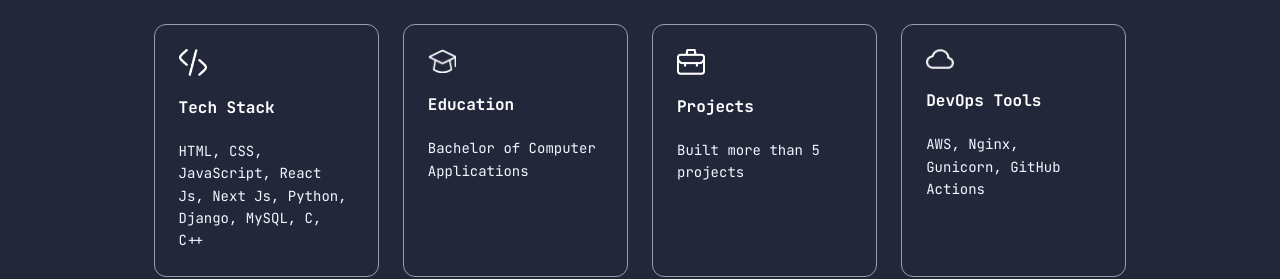
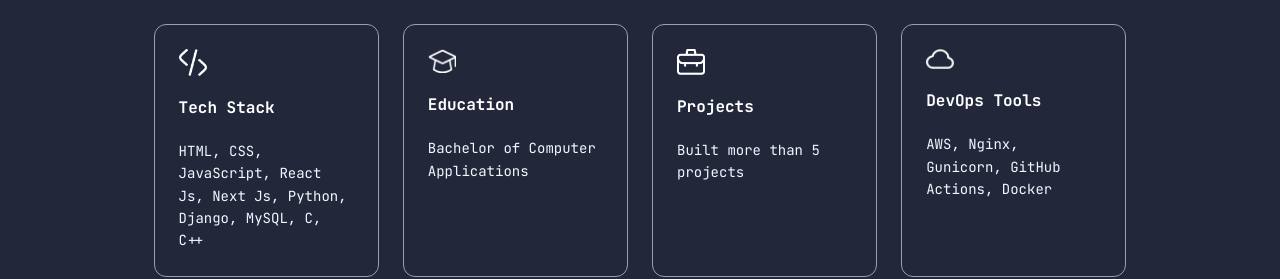
Before and after one commit to Sumnayak-Dev007/Portfolio, a Next.js app in the folder portfolio/: page / in a window 1280 px wide. Shown: the part 1200-1479 px from the top of the page. Built offline with nearby package versions, Linux system fonts and the light colour scheme.

Commit message:
contact section

```diff
--- a/portfolio/app/components/Contact.jsx
+++ b/portfolio/app/components/Contact.jsx
@@ -119,7 +119,7 @@
           whileInView={{ opacity: 1 }}
           transition={{ delay: 0.7, duration: 0.5 }}
           className="text-gray-400 max-w-4xl mx-auto text-sm sm:text-base">
-            Whether it's a project, collaboration, or just a tech chat, I'm all ears.
+            Whether it's a project, collaboration, or tech discussion — feel free to reach out using the form below.
           </motion.p>
         </motion.div>
 
--- a/portfolio/assets/assets.js
+++ b/portfolio/assets/assets.js
@@ -164,7 +164,7 @@
     icon: assets.cloud_icon,   // <-- add a cloud/infra icon here
     iconDark: assets.cloud_icon_dark,
     title: 'DevOps Tools',
-    description: 'AWS, Nginx, Gunicorn, GitHub Actions'
+    description: 'AWS, Nginx, Gunicorn, GitHub Actions, Docker'
   }
 ];
 
```
